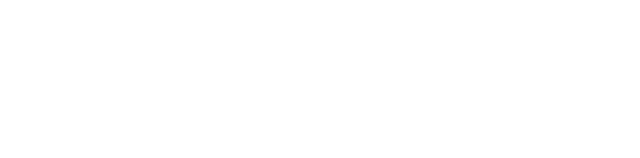
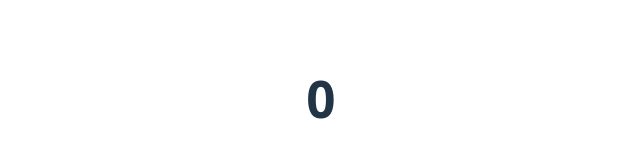
Before and after one commit to Naveed69/50-Day-challenge, a React (Vite) app in the folder Project-43/redux_latest/: page / in a window 1280 px wide. Shown: the part 302-460 px from the top of the page, without its empty margins (319-959 px from the left). Built offline with nearby package versions, Linux system fonts and the light colour scheme.

Commit message:
created count

```diff
--- a/Project-43/redux_latest/src/App.jsx
+++ b/Project-43/redux_latest/src/App.jsx
@@ -1,12 +1,15 @@
 import { useState } from "react";
-import reactLogo from "./assets/react.svg";
-import viteLogo from "/vite.svg";
+
 import "./App.css";
 
 function App() {
   const [count, setCount] = useState(0);
 
-  return <></>;
+  return (
+    <>
+      <h1>{count}</h1>
+    </>
+  );
 }
 
 export default App;
```
